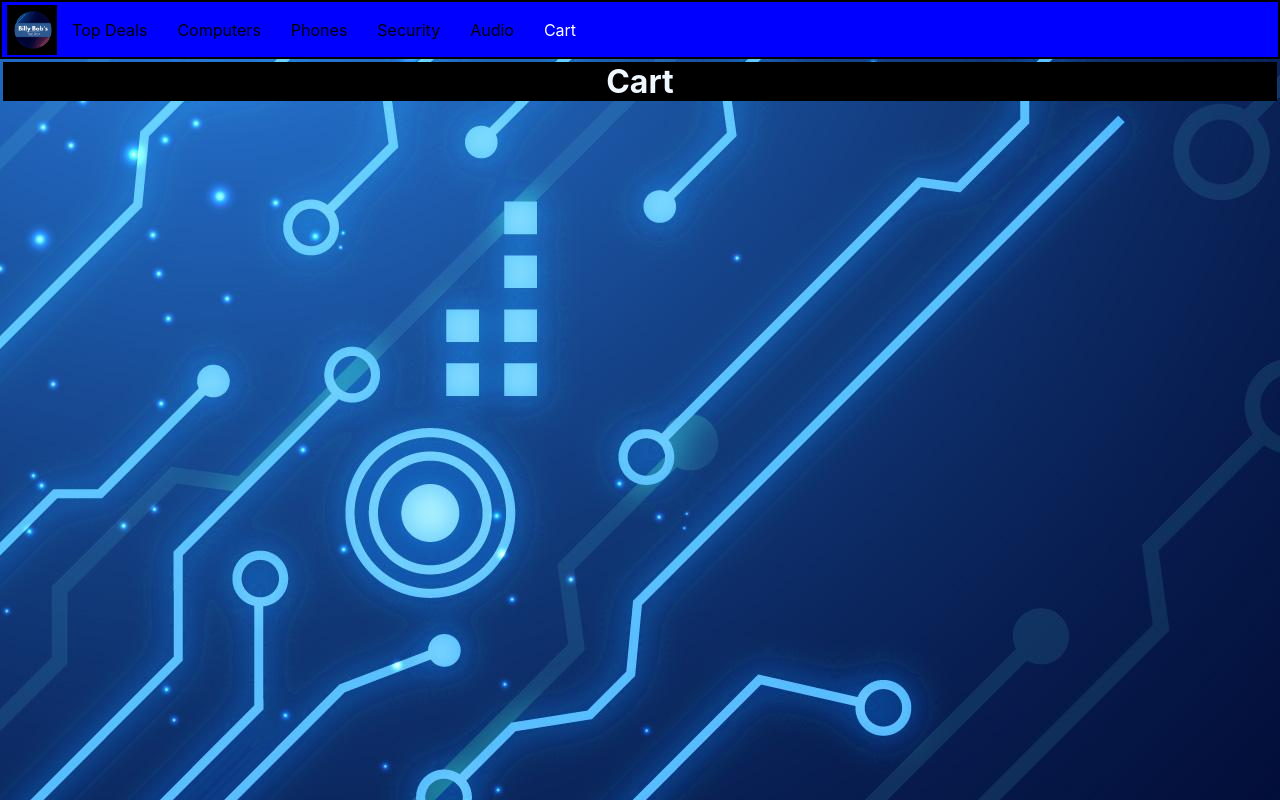
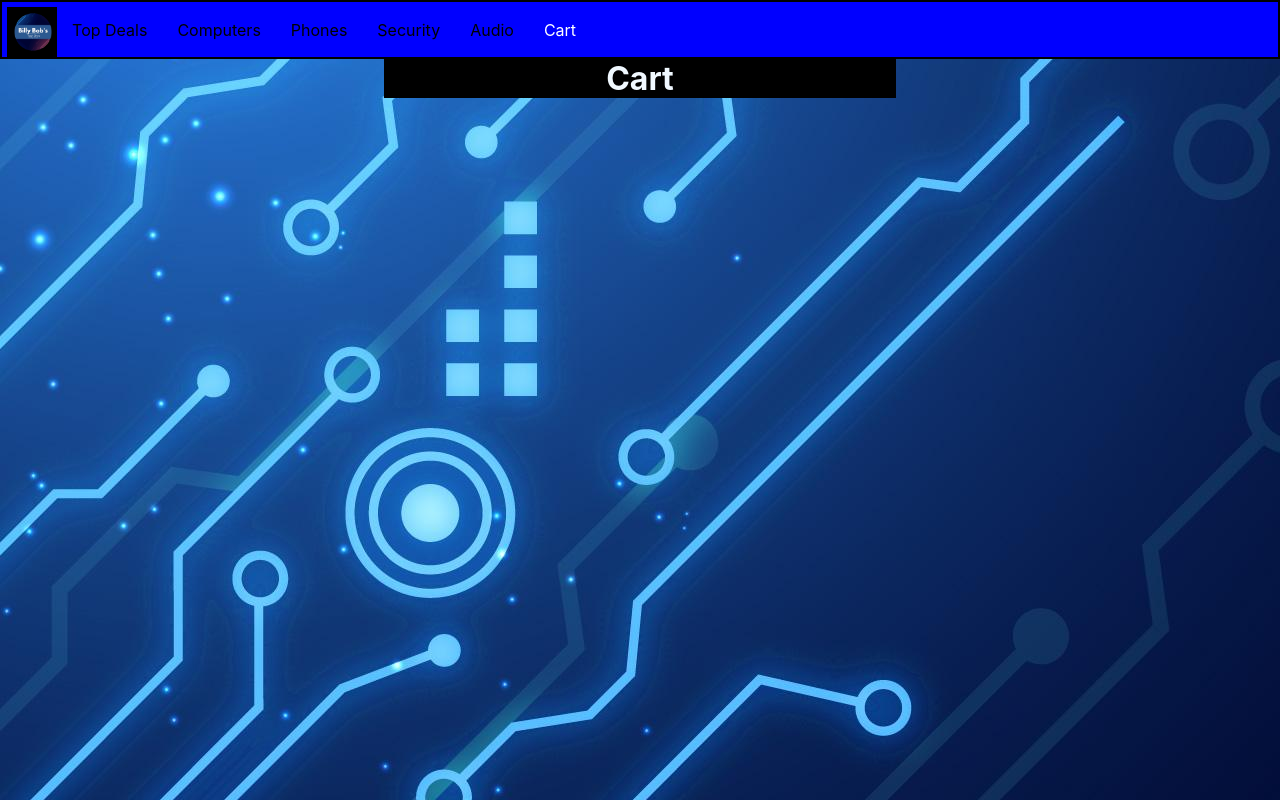
Before and after one commit to Doyller/billyapp, a React (Create React App) app: page /Cart in a window 1280 px wide. Built offline with nearby package versions, Linux system fonts and the light colour scheme.

Commit message:
Updated stylings

```diff
--- a/src/App.css
+++ b/src/App.css
@@ -36,7 +36,10 @@
     transform: rotate(360deg);
   }
 }
-h1, p, h2, h3{
+h1,
+p,
+h2,
+h3 {
   display: flex;
   flex-direction: column;
   justify-content: center;
@@ -45,9 +48,10 @@ h1, p, h2, h3{
   text-align: center;
   color: aliceblue;
   background-color: black;
-  margin: 3px;
+  margin: auto;
+  max-width: 512px;
 }
-button{
+button {
   display: flex;
   padding: 10px 10px;
   background-color: black;
@@ -55,8 +59,9 @@ button{
   justify-content: center;
   align-items: center;
   flex-direction: column;
+  margin: auto;
 }
-img{
+img {
   display: flex;
   padding: 5px 5px;
   background-color: black;
@@ -64,4 +69,37 @@ img{
   justify-content: center;
   align-items: center;
   flex-direction: column;
+  margin: auto;
 }
+img.cart {
+  max-width: 256px;
+  display: flex;
+  align-items: center;
+  text-align: center;
+  justify-content: center;
+  margin: auto;
+}
+div.cart {
+  display: flexbox;
+  justify-content: center;
+  align-items: center;
+  text-align: center;
+}
+h1.carttitle {
+  align-self: flex-start;
+  margin-top: 0;
+  margin-bottom: 10px;
+  margin-left: 20px;
+  max-width: 512px;
+  margin: auto;
+}
+h2.itemname {
+  max-width: 256px;
+  margin: auto;
+  margin-top: 5px;
+  margin-bottom: 5px;
+}
+div {
+  display: flexbox;
+  justify-content: center;
+}
--- a/src/components/cart.jsx
+++ b/src/components/cart.jsx
@@ -8,13 +8,13 @@ function Cart(props) {
   };
 
   return (
-    <div>
-      <h1>Cart</h1>
+    <div className="cart">
+      <h1 className="carttitle">Cart</h1>
       <ul>
         {cartItems.map((item, index) => (
           <>
-            <h2>{item.name}</h2>
-            <img src={item.image} alt={item.name} />
+            <h2 className="itemname">{item.name}</h2>
+            <img src={item.image} alt={item.name} className="cart" />
           </>
         ))}
       </ul>
```
